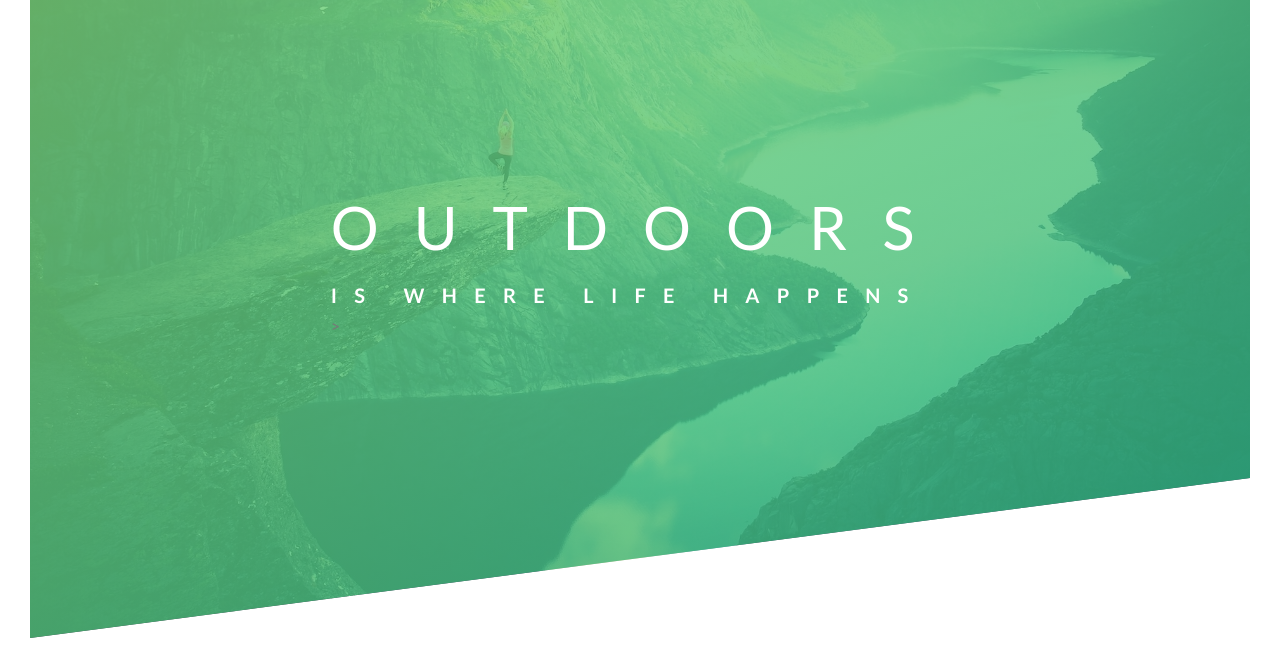
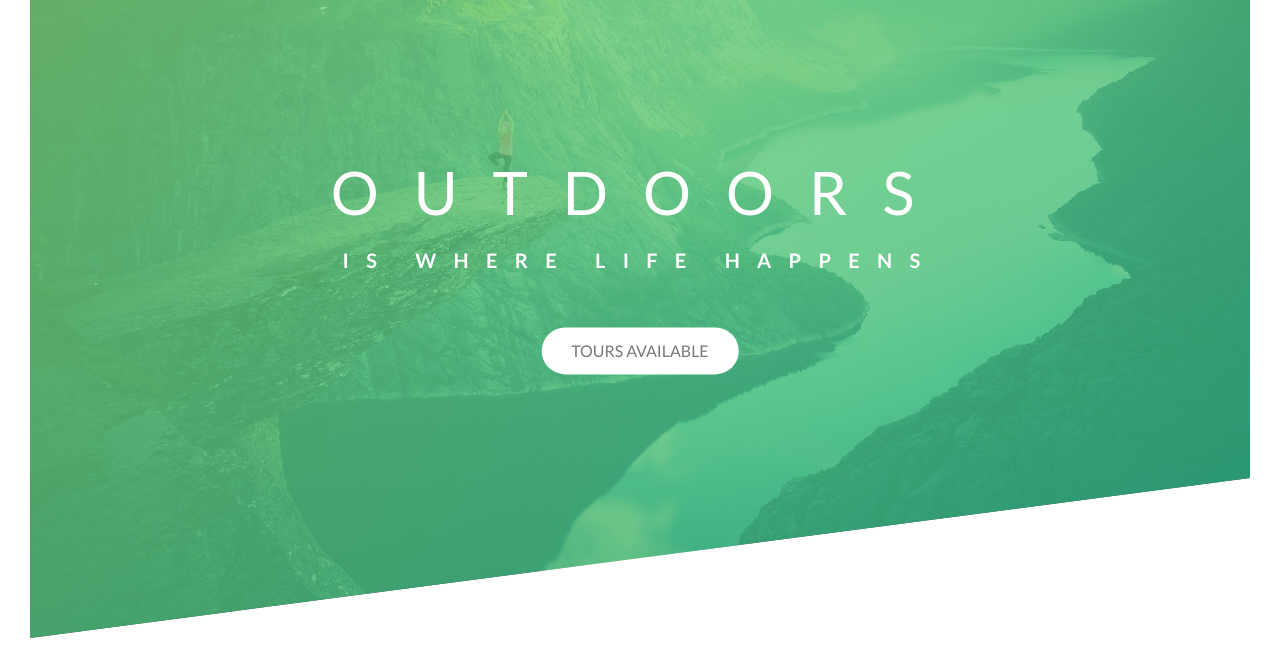
Before and after one commit to JuanRubi/advancedCSS, a website: page nature_Tours/index.html in a window 1280 px wide. Shown: the part 152-820 px from the top of the page. Drawn offline with Linux system fonts and the light colour scheme.

Commit message:
Added button to heading
Added a button to the heading along with animations depending on its current state.

```diff
--- a/nature_Tours/css/style.css
+++ b/nature_Tours/css/style.css
@@ -51,11 +51,14 @@ body {
     top: 50%;   /* In relation to its parent element. */
     left: 50%;
     transform: translate(-50%, -50%); /* (width, height) to translate of element. */
+    text-align: center;
 }
 
 .heading {
     color: #fff;
     text-transform: uppercase;
+
+    margin-bottom: 50px;
 }
 
 .heading-main {
@@ -109,3 +112,30 @@ body {
         transform: translate(0);
     }
 }
+
+/* pseudo class - special state of selector (link in this case) */
+.button:link,
+.button:visited {
+    text-transform: uppercase;
+    text-decoration: none;
+    padding: 10px 30px;
+    display: inline-block;
+    border-radius: 50px;
+
+    transition: all 0.2s;  /* transition property has to be on the initial state. */
+}
+
+.button:hover {
+    transform: translateY(-3px);
+    box-shadow: 0 10px 20px rgba(0, 0, 0, 0.2);
+}
+
+.button:active {
+    transform: translateY(-1px);
+    box-shadow: 0 5px 10px rgba(0, 0, 0, 0.2);
+}
+
+.button-heading {
+    background-color: #fff;
+    color: #777;
+}
--- a/nature_Tours/index.html
+++ b/nature_Tours/index.html
@@ -20,7 +20,9 @@
             <h1 class="heading">
                 <span class="heading-main">Outdoors</span>
                 <span class="heading-submain">is where life happens</span>
-            </h1
+            </h1>
+
+            <a href="#" class="button button-heading">Tours Available</a>
         </div>>
     </header>
 </body>
```
